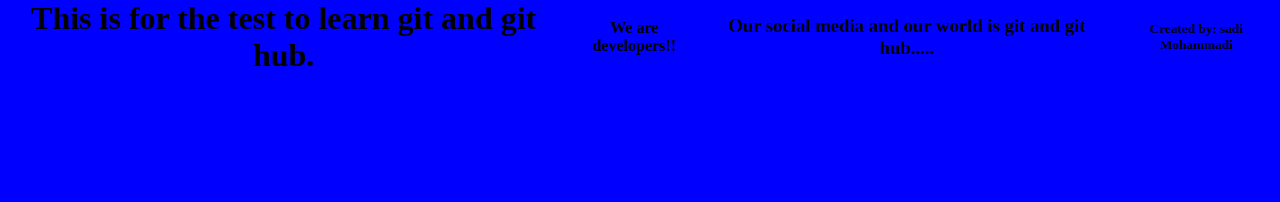
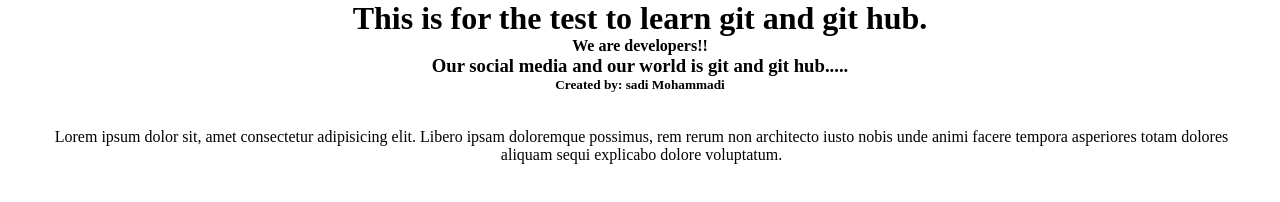
Before and after one commit to sadi-2003/test, a plain HTML site: page index.html in a window 1280 px wide. Drawn offline with Linux system fonts and the light colour scheme.

Commit message:
add a paragraph and change its style and also write some js code to add to number

```diff
--- a/app.js
+++ b/app.js
@@ -1 +1,6 @@
 console.log("Hello getHub (Programmers world!!! I am coming....!!!!)");
+
+
+let a = 5;
+let b = 5;
+console.log(a + b);
--- a/index.html
+++ b/index.html
@@ -1,18 +1,24 @@
 <!DOCTYPE html>
 <html lang="en">
-<head>
-    <meta charset="UTF-8">
-    <meta http-equiv="X-UA-Compatible" content="IE=edge">
-    <meta name="viewport" content="width=device-width, initial-scale=1.0">
+  <head>
+    <meta charset="UTF-8" />
+    <meta http-equiv="X-UA-Compatible" content="IE=edge" />
+    <meta name="viewport" content="width=device-width, initial-scale=1.0" />
     <title>GitHub Remot Repository</title>
-    <link rel="stylesheet" href="style.css">
-</head>
-<body>
+    <link rel="stylesheet" href="style.css" />
+  </head>
+  <body>
     <h1>This is for the test to learn git and git hub.</h1>
     <h4>We are developers!!</h4>
     <h3>Our social media and our world is git and git hub.....</h3>
     <h5>Created by: sadi Mohammadi</h5>
+    <p>
+      Lorem ipsum dolor sit, amet consectetur adipisicing elit. Libero ipsam
+      doloremque possimus, rem rerum non architecto iusto nobis unde animi
+      facere tempora asperiores totam dolores aliquam sequi explicabo dolore
+      voluptatum.
+    </p>
 
     <script src="app.js"></script>
-</body>
+  </body>
 </html>
--- a/style.css
+++ b/style.css
@@ -7,6 +7,12 @@ body {
     display: flex;
     justify-content: center;
     align-items: center;
-    background-color: blue;
     text-align: center;
+    flex-direction: column;
 }
+p {
+    padding: 10px;
+    border-radius: 10px;
+    border-left: 3px solid rgba(212, 118, 9, 0);
+    margin: 25px;
+}
```
